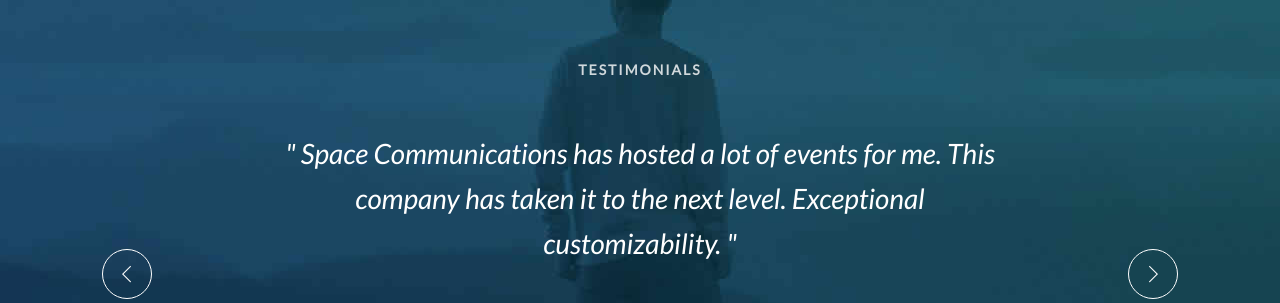
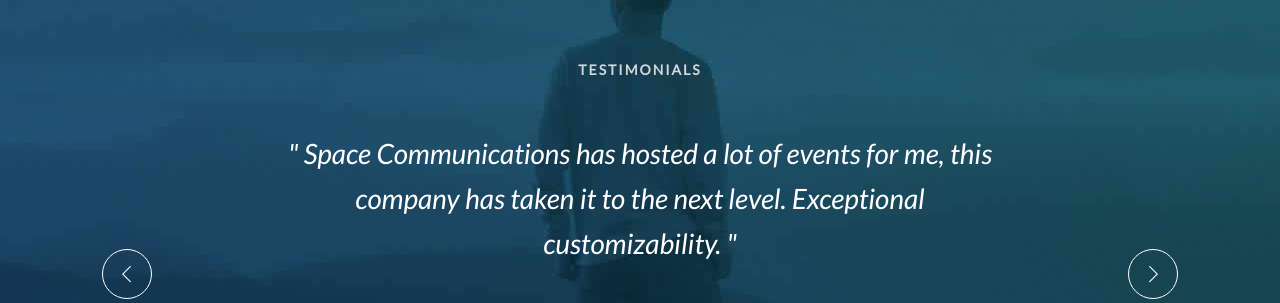
Before and after one commit to umairjan/space-communications, a plain HTML site: page HTML/index.html in a window 1280 px wide. Shown: the part 4080-4383 px from the top of the page. Drawn offline with Linux system fonts and the light colour scheme; some packages are replaced by stand-ins of ours.

Commit message:
Second Commit

```diff
--- a/HTML/index.html
+++ b/HTML/index.html
@@ -466,7 +466,7 @@
                         <div class="swiper-slide g-padding-x-130--sm g-padding-x-150--lg">
                             <div class="g-padding-x-20--xs g-padding-x-50--lg">
                                 <div class="g-margin-b-40--xs">
-                                    <p class="g-font-size-22--xs g-font-size-28--sm g-color--white"><i>" Space Communications has hosted a lot of events for me. This company has taken it to the next level. Exceptional customizability. "</i></p>
+                                    <p class="g-font-size-22--xs g-font-size-28--sm g-color--white"><i>" Space Communications has hosted a lot of events for me, this company has taken it to the next level. Exceptional customizability. "</i></p>
                                 </div>
                                 <div class="center-block g-hor-divider__solid--white-opacity-lightest g-width-100--xs g-margin-b-30--xs"></div>
                                 <h4 class="g-font-size-15--xs g-font-size-18--sm g-color--white-opacity-light g-margin-b-5--xs">Zaffar Ali / Google</h4>
```
